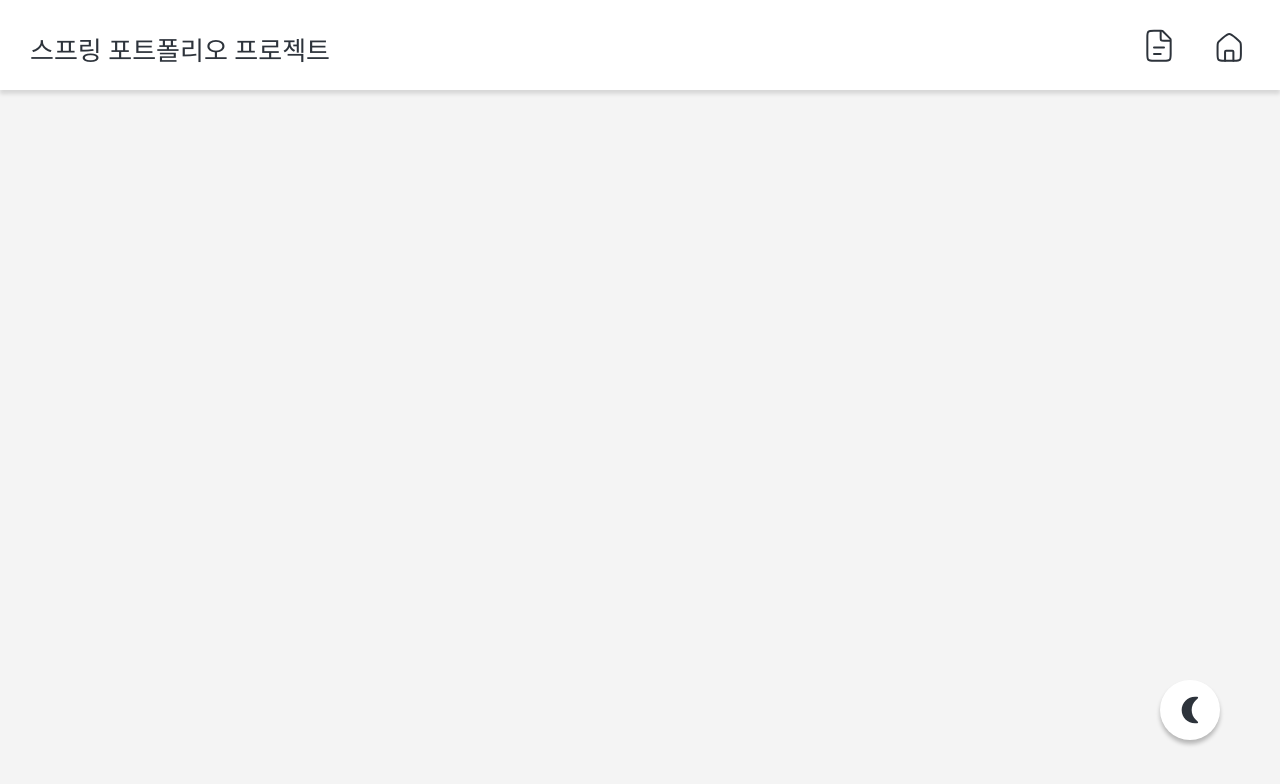
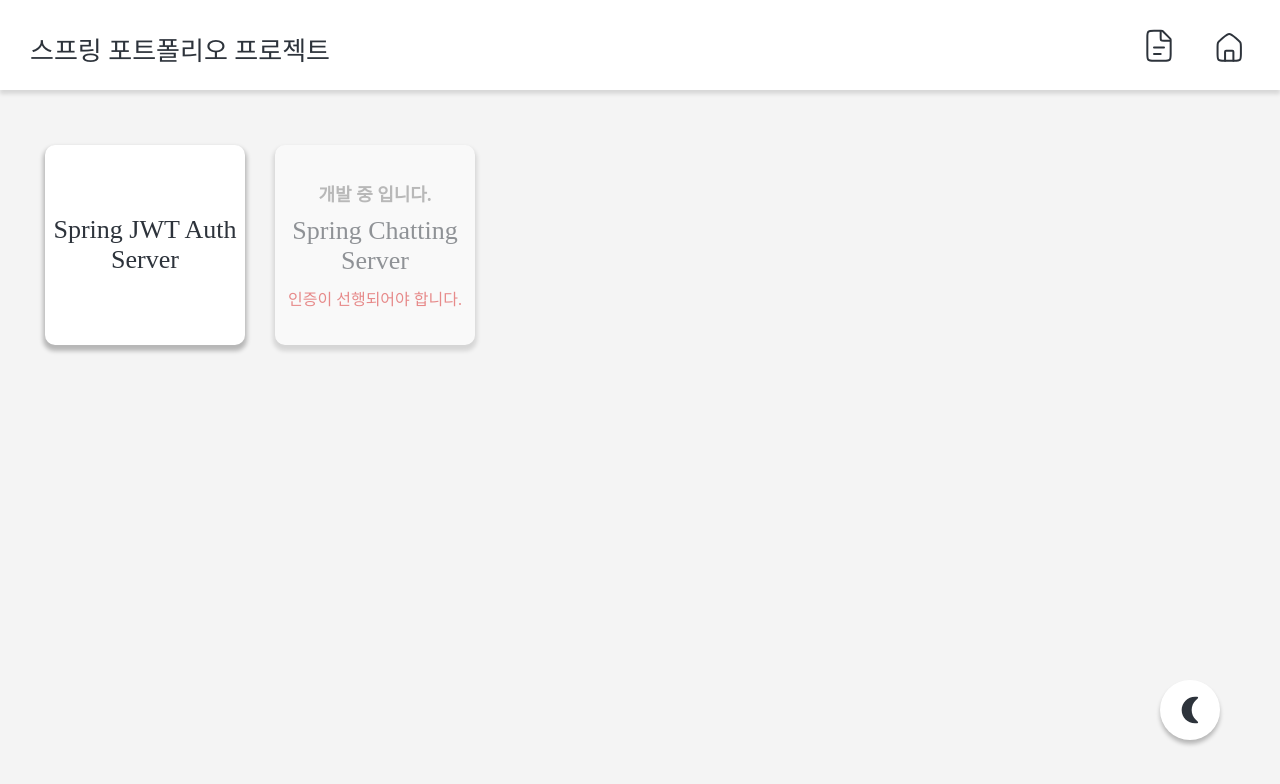
Before and after one commit to srvr-study/srvr, a React (Create React App) app in the folder srvr-front/: page / in a window 1280 px wide. Shown: the top 784 px of the page. Built offline with nearby package versions, Linux system fonts and the light colour scheme.

Commit message:
feat: 메인페이지 feature 서버 박스 layout 구현
메인페이지의 각 서버의 박스의 layout을 만들었습니다. Map 자료구조로 구현
했습니다. id는 기능 서버의 name으로 했습니다.

issue #7

```diff
--- /dev/null
+++ b/srvr-front/src/apis/mainApiFake.ts
@@ -0,0 +1,21 @@
+export const fetchFeatureServers = () => {
+  return new Promise((resolve) => {
+    setTimeout(() => {
+      resolve({
+        data: [
+          {
+            name: "Spring_JWT_Auth_Server",
+            title: "Spring JWT Auth Server",
+            isActive: true,
+          },
+          {
+            name: "Spring_Chatting_Server",
+            title: "Spring Chatting Server",
+            isActive: false,
+            isNeedAuth: true,
+          },
+        ],
+      });
+    }, 1000);
+  });
+};
--- a/srvr-front/src/components/common/PageTemplate.tsx
+++ b/srvr-front/src/components/common/PageTemplate.tsx
@@ -34,7 +34,7 @@ export const DefaultPageTemplate = ({ children }: any) => {
 
 const TemplateContainder = styled.div`
   width: 100%;
-  height: 100%;
+  min-height: 100%;
 
   background: ${({ theme }) => theme.color.background};
 
--- /dev/null
+++ b/srvr-front/src/components/main/FeatureServerBox.tsx
@@ -0,0 +1,87 @@
+import React from "react";
+import styled, { css } from "styled-components";
+
+export type FeatureServer = {
+  name: string;
+  title: string;
+  isActive: boolean;
+  isNeedAuth: boolean;
+};
+
+type Props = {
+  title: string;
+  isActive: boolean;
+  isNeedAuth: boolean;
+};
+
+const FeatureServerBox = ({ title, isActive, isNeedAuth = false }: Props) => {
+  return (
+    <FeatureServerBoxContainer
+      onClick={() => console.log("heello")}
+      isActive={isActive}
+      disabled={!isActive}
+    >
+      {!isActive && <NonActive>개발 중 입니다.</NonActive>}
+      <Title>{title}</Title>
+      {isNeedAuth && <NeedAuth>인증이 선행되어야 합니다.</NeedAuth>}
+    </FeatureServerBoxContainer>
+  );
+};
+
+export default FeatureServerBox;
+
+const FeatureServerBoxContainer = styled.button<{ isActive: Boolean }>`
+  position: relative;
+
+  ${({ theme }) => theme.display.flexCenterColumn}
+
+  width: 200px;
+  height: 200px;
+  border-radius: 10px;
+  margin: 0 30px 30px 0;
+  box-shadow: 0px 4px 4px 2px rgba(0, 0, 0, 0.25);
+
+  background: ${({ theme }) => theme.color.primary};
+
+  transition: 0.5s;
+
+  &:hover {
+    transform: translateY(-5px);
+    box-shadow: 0px 6px 8px 4px rgba(0, 0, 0, 0.15);
+  }
+
+  ${({ isActive }) =>
+    !isActive &&
+    css`
+      opacity: 0.5;
+
+      &:hover {
+        transform: none;
+        box-shadow: 0px 4px 4px 2px rgba(0, 0, 0, 0.25);
+        cursor: not-allowed;
+      }
+    `};
+
+  & > span {
+    text-align: center;
+  }
+`;
+
+const NonActive = styled.span`
+  ${({ theme }) => theme.font.build({ weight: 700, size: theme.font.size.sm })}
+
+  color: ${({ theme }) => theme.color.placeholder};
+`;
+
+const Title = styled.span`
+  margin: 10px 0;
+  ${({ theme }) => theme.font.build({ size: theme.font.size.lg })}
+
+  color: ${({ theme }) => theme.color.secondary};
+`;
+
+const NeedAuth = styled.span`
+  ${({ theme }) => theme.font.build({ size: theme.font.size.xsm })}
+
+  color: ${({ theme }) => theme.color.red};
+`;
--- a/srvr-front/src/constants/theme.ts
+++ b/srvr-front/src/constants/theme.ts
@@ -65,6 +65,7 @@ const lightColors = {
   white: "#ffffff",
   placeholder: "#7E7E7E",
   text: "#252525",
+  red: "#DB2323",
 };
 
 const darkColors = {
@@ -74,6 +75,7 @@ const darkColors = {
   white: "#ffffff",
   placeholder: "#7E7E7E",
   text: "#252525",
+  red: "#DB2323",
 };
 
 const display = {
--- a/srvr-front/src/pages/Main.tsx
+++ b/srvr-front/src/pages/Main.tsx
@@ -1,8 +1,52 @@
-import React from "react";
+import React, { useEffect, useState } from "react";
+import styled from "styled-components";
+import { fetchFeatureServers } from "../apis/mainApiFake";
 import { DefaultPageTemplate } from "../components/common/PageTemplate";
+import FeatureServerBox, {
+  FeatureServer,
+} from "../components/main/FeatureServerBox";
 
 const Main = () => {
-  return <DefaultPageTemplate></DefaultPageTemplate>;
+  const [featureServers, setFeatuerServers] = useState<
+    Map<String, FeatureServer>
+  >(new Map());
+
+  useEffect(() => {
+    fetchFeatureServers().then((response: any) => {
+      const data = response.data;
+      setFeatuerServers((prev) => {
+        const newState = new Map(prev);
+        data.forEach((featureServer: FeatureServer) => {
+          newState.set(featureServer.name, featureServer);
+        });
+        return newState;
+      });
+    });
+  }, []);
+
+  return (
+    <DefaultPageTemplate>
+      <FeatureServerWrapper>
+        {Array.from(featureServers.values()).map((featureServer) => (
+          <FeatureServerBox
+            key={featureServer.name}
+            title={featureServer.title}
+            isActive={featureServer.isActive}
+            isNeedAuth={featureServer.isNeedAuth}
+          />
+        ))}
+      </FeatureServerWrapper>
+    </DefaultPageTemplate>
+  );
 };
 
 export default Main;
+
+const FeatureServerWrapper = styled.div`
+  display: flex;
+  width: 100%;
+  min-height: calc(100% - 90px);
+  padding: 55px 20px 0 45px;
+
+  flex-wrap: wrap;
+`;
```
